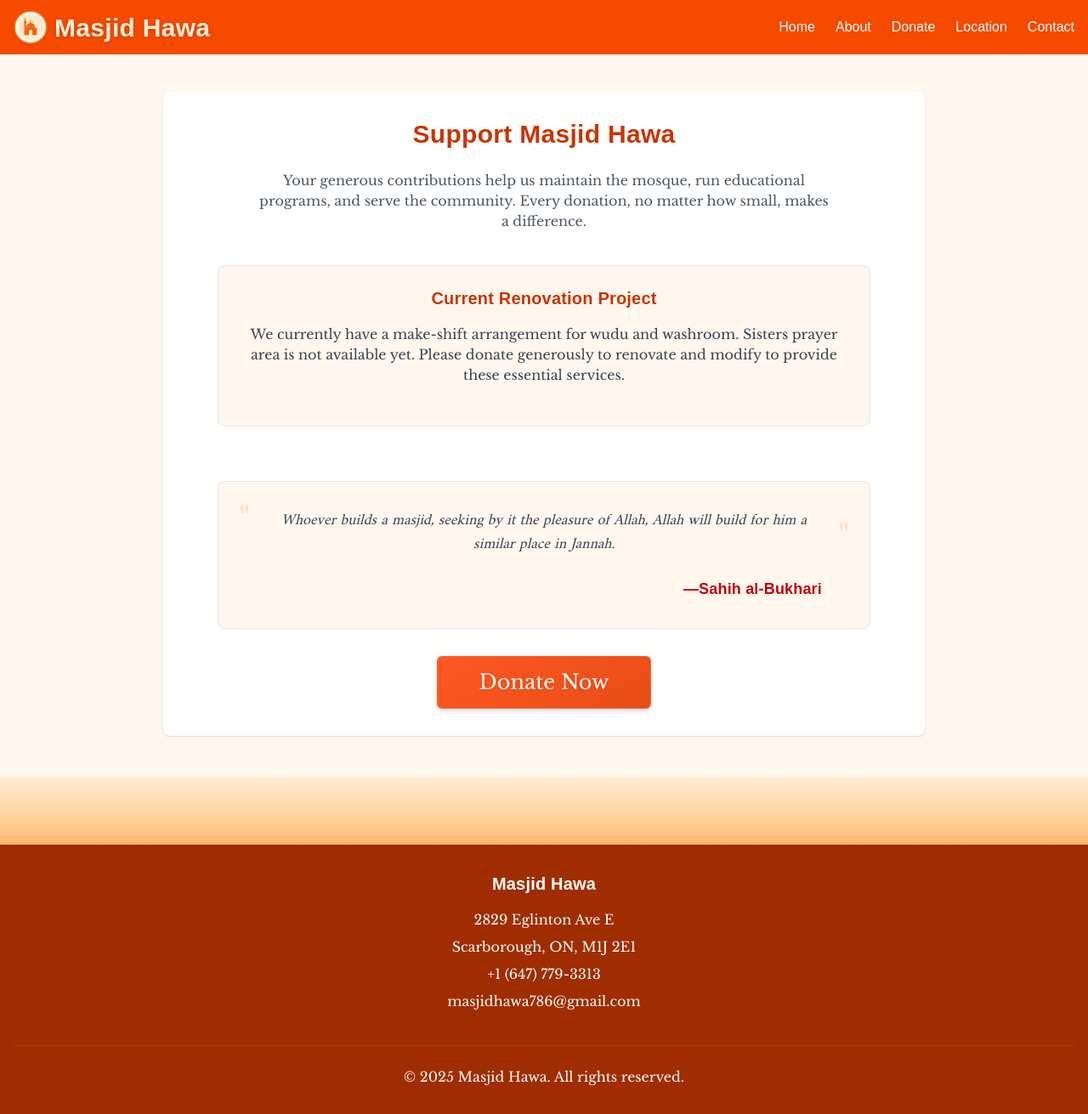
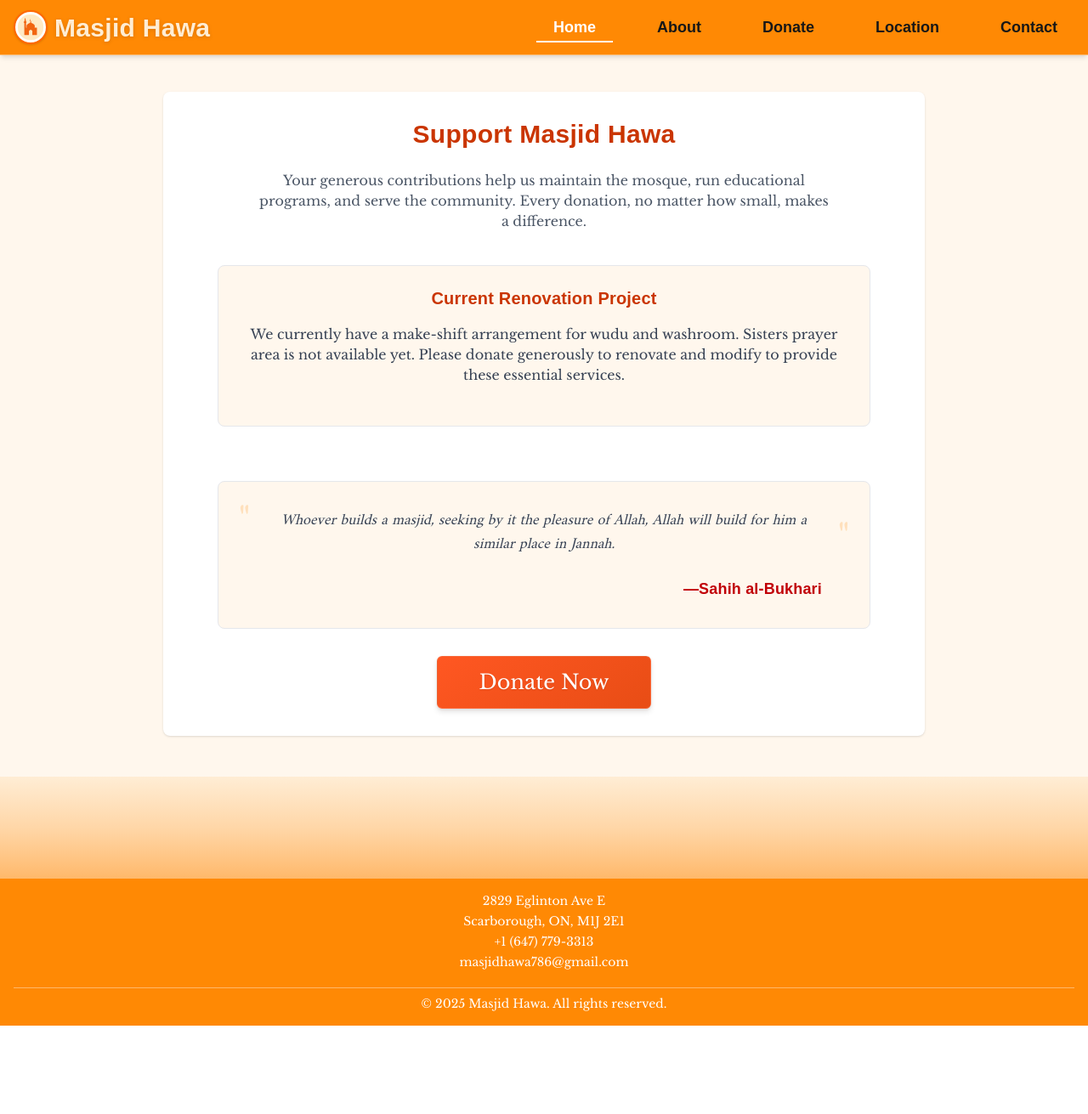
Before and after one commit to LethaXl/masjid-hawa, a Next.js app: page /donate in a window 1280 px wide. Shown: the whole page at 85% size. After the commit the page ends 1207 px from the top, so only its background shows below. Built offline with nearby package versions, Linux system fonts and the light colour scheme; a web font is replaced by a local one.

Commit message:
navbar updated

```diff
--- a/src/app/globals.css
+++ b/src/app/globals.css
@@ -96,3 +96,11 @@ section {
   font-size: 2.5rem;
   letter-spacing: 0.025em;
 }
+
+.frosted-glass {
+  background: rgba(255, 115, 0, 0.7); /* fallback for orange-400/80 */
+  backdrop-filter: blur(12px) saturate(160%);
+  -webkit-backdrop-filter: blur(12px) saturate(160%);
+  box-shadow: 0 2px 16px 0 rgba(0,0,0,0.08);
+  transition: background 0.3s, backdrop-filter 0.3s;
+}
--- a/src/app/page.tsx
+++ b/src/app/page.tsx
@@ -17,7 +17,7 @@ export default function Home() {
   return (
     <MainLayout>
       {/* Unified Hero + Prayer Times Section */}
-      <section id="home" className="relative min-h-screen flex items-center justify-center bg-gradient-to-b from-orange-300 via-orange-200 to-orange-100 text-orange-900 w-full border-b border-orange-200">
+      <section id="home" className="relative min-h-screen flex items-center justify-center bg-gradient-to-b from-orange-300 via-orange-200 to-orange-100 text-orange-900 w-full border-b border-orange-200 scroll-mt-20">
         <div className="relative z-10 container mx-auto px-4 py-8 pt-4 flex flex-col items-center">
           {/* Mosque Icon */}
           <div className="mb-1 flex justify-center">
--- a/src/components/layout/Footer.tsx
+++ b/src/components/layout/Footer.tsx
@@ -12,20 +12,19 @@ const Footer = () => {
   };
 
   return (
-    <footer className="bg-orange-800 text-white py-8">
+    <footer className="bg-orange-400 text-white py-4">
       <div className="container mx-auto px-4">
-        <div className="grid grid-cols-1 md:grid-cols-1 gap-8">
+        <div className="grid grid-cols-1 md:grid-cols-1 gap-4">
           <div className="text-center">
-            <h3 className="text-xl font-semibold mb-4">Masjid Hawa</h3>
-            <p className="mb-2">2829 Eglinton Ave E</p>
-            <p className="mb-2">Scarborough, ON, M1J 2E1</p>
-            <p className="mb-2">+1 (647) 779-3313</p>
-            <p className="mb-2">masjidhawa786@gmail.com</p>
+            <p className="mb-1 text-sm">2829 Eglinton Ave E</p>
+            <p className="mb-1 text-sm">Scarborough, ON, M1J 2E1</p>
+            <p className="mb-1 text-sm">+1 (647) 779-3313</p>
+            <p className="mb-1 text-sm">masjidhawa786@gmail.com</p>
           </div>
         </div>
 
-        <div className="border-t border-orange-700 mt-8 pt-6 text-center">
-          <p>&copy; {new Date().getFullYear()} Masjid Hawa. All rights reserved.</p>
+        <div className="border-t border-orange-300 mt-4 pt-2 text-center">
+          <p className="text-sm">&copy; {new Date().getFullYear()} Masjid Hawa. All rights reserved.</p>
         </div>
       </div>
     </footer>
--- a/src/components/layout/Header.tsx
+++ b/src/components/layout/Header.tsx
@@ -1,23 +1,67 @@
 'use client';
 
 import Link from 'next/link';
-import { useState } from 'react';
+import { useState, useEffect } from 'react';
 import Image from 'next/image';
 
 const Header = () => {
   const [isMenuOpen, setIsMenuOpen] = useState(false);
+  const [isScrolled, setIsScrolled] = useState(false);
+  const [activeSection, setActiveSection] = useState('home');
+  const sectionIds = ['home', 'about', 'donate', 'location', 'contact'];
+  const headerHeight = 80; // px
+
+  const navLinks = [
+    { id: "home", label: "Home" },
+    { id: "about", label: "About" },
+    { id: "donate", label: "Donate" },
+    { id: "location", label: "Location" },
+    { id: "contact", label: "Contact" },
+  ];
+
+  useEffect(() => {
+    const handleScroll = () => {
+      setIsScrolled(window.scrollY > 0);
+      // Scroll spy logic
+      const scrollPosition = window.scrollY + headerHeight + 1;
+      let currentSection = sectionIds[0];
+      for (let i = 0; i < sectionIds.length; i++) {
+        const el = document.getElementById(sectionIds[i]);
+        if (el) {
+          if (el.offsetTop <= scrollPosition) {
+            currentSection = sectionIds[i];
+          }
+        }
+      }
+      setActiveSection(currentSection);
+    };
+    window.addEventListener('scroll', handleScroll);
+    // Run on mount
+    handleScroll();
+    return () => window.removeEventListener('scroll', handleScroll);
+  }, []);
 
   const scrollToSection = (e: React.MouseEvent<HTMLAnchorElement>, id: string) => {
     e.preventDefault();
+    if (id === 'home') {
+      window.scrollTo({ top: 0, behavior: 'smooth' });
+      setIsMenuOpen(false);
+      setActiveSection('home');
+      return;
+    }
     const element = document.getElementById(id);
     if (element) {
-      element.scrollIntoView({ behavior: 'smooth' });
+      const y = element.offsetTop - headerHeight;
+      window.scrollTo({ top: y, behavior: 'smooth' });
       setIsMenuOpen(false);
+      setActiveSection(id);
     }
   };
 
   return (
-    <header className="bg-orange-600 text-white fixed w-full top-0 z-50">
+    <header
+      className={`fixed w-full top-0 z-50 border-b border-orange-300 shadow-md transition-all duration-300 bg-orange-400 ${isScrolled ? 'backdrop-blur-md frosted-glass' : ''}`}
+    >
       <div className="container mx-auto px-4 py-3 flex justify-between items-center">
         <a href="#home"
            onClick={(e) => scrollToSection(e, 'home')}
@@ -68,61 +112,59 @@ const Header = () => {
         </button>
 
         {/* Desktop Navigation */}
-        <nav className="hidden md:flex space-x-6">
-          <a href="#home" onClick={(e) => scrollToSection(e, 'home')} className="hover:text-orange-200">
-            Home
-          </a>
-          <a href="#about" onClick={(e) => scrollToSection(e, 'about')} className="hover:text-orange-200">
-            About
-          </a>
-          <a href="#donate" onClick={(e) => scrollToSection(e, 'donate')} className="hover:text-orange-200">
-            Donate
-          </a>
-          <a href="#location" onClick={(e) => scrollToSection(e, 'location')} className="hover:text-orange-200">
-            Location
-          </a>
-          <a href="#contact" onClick={(e) => scrollToSection(e, 'contact')} className="hover:text-orange-200">
-            Contact
-          </a>
+        <nav className="hidden md:flex space-x-8">
+          {navLinks.map(link => (
+            <a
+              key={link.id}
+              href={`#${link.id}`}
+              onClick={e => scrollToSection(e, link.id)}
+              className={`relative px-5 py-1 text-lg font-semibold transition-all duration-200
+                after:content-[''] after:block after:w-0 after:h-0.5 after:bg-white after:transition-all after:duration-300 after:absolute after:left-0 after:bottom-0
+                ${activeSection === link.id ? 'text-white after:w-full' : 'hover:text-white hover:bg-orange-500 rounded-full'}
+              `}
+            >
+              {link.label}
+            </a>
+          ))}
         </nav>
       </div>
 
       {/* Mobile Navigation */}
       {isMenuOpen && (
-        <div className="md:hidden bg-orange-500">
+        <div className="md:hidden bg-orange-400 border-b border-orange-300 shadow-md backdrop-blur-lg">
           <div className="container mx-auto px-4 py-2 flex flex-col space-y-3">
             <a
               href="#home"
               onClick={(e) => scrollToSection(e, 'home')}
-              className="block py-2 hover:text-orange-200"
+              className="block py-2 hover:text-orange-200 text-orange-50 font-semibold"
             >
               Home
             </a>
             <a
               href="#about"
               onClick={(e) => scrollToSection(e, 'about')}
-              className="block py-2 hover:text-orange-200"
+              className="block py-2 hover:text-orange-200 text-orange-50 font-semibold"
             >
               About
             </a>
             <a
               href="#donate"
               onClick={(e) => scrollToSection(e, 'donate')}
-              className="block py-2 hover:text-orange-200"
+              className="block py-2 hover:text-orange-200 text-orange-50 font-semibold"
             >
               Donate
             </a>
             <a
               href="#location"
               onClick={(e) => scrollToSection(e, 'location')}
-              className="block py-2 hover:text-orange-200"
+              className="block py-2 hover:text-orange-200 text-orange-50 font-semibold"
             >
               Location
             </a>
             <a
               href="#contact"
               onClick={(e) => scrollToSection(e, 'contact')}
-              className="block py-2 hover:text-orange-200"
+              className="block py-2 hover:text-orange-200 text-orange-50 font-semibold"
             >
               Contact
             </a>
--- a/src/components/layout/MainLayout.tsx
+++ b/src/components/layout/MainLayout.tsx
@@ -15,7 +15,7 @@ const MainLayout = ({ children }: MainLayoutProps) => {
       <main className="flex-grow w-full">
         {children}
       </main>
-      <div className="w-full h-20 bg-gradient-to-t from-orange-300 via-orange-200 to-orange-100" />
+      <div className="w-full h-30 bg-gradient-to-t from-orange-300 via-orange-200 to-orange-100" />
       <Footer />
     </div>
   );
```
